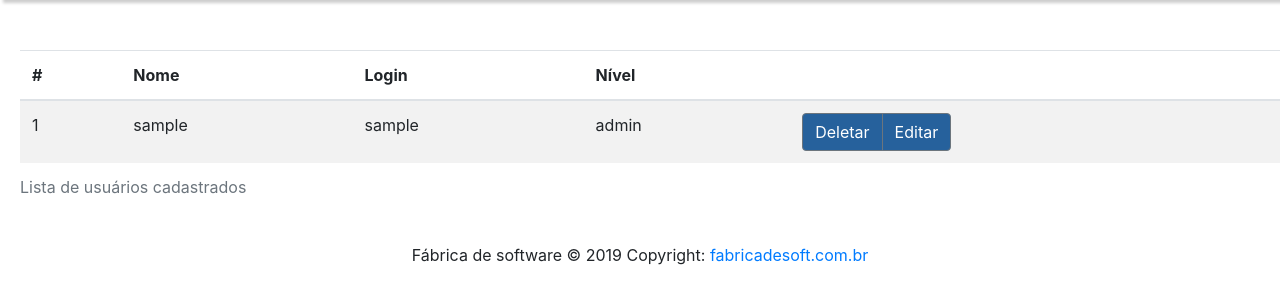
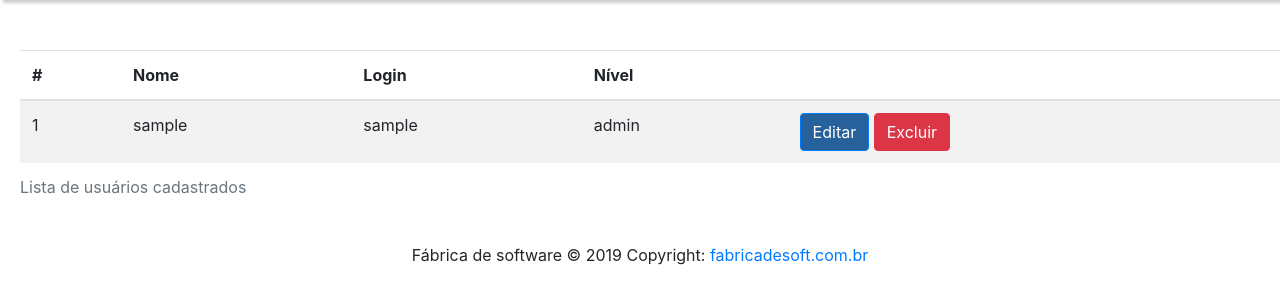
Before and after one commit to paulo280799/RegistraClinicPscicoWEB, a PHP site: page /TelaPesquisaUsuario.php in a window 1280 px wide. Shown: the part 72-376 px from the top of the page. Run offline with PHP 8.4, Linux system fonts and the light colour scheme; the visitor is signed in with stand-in values (Sample User, id 1).

Commit message:
Modal confirmar excluir

```diff
--- a/RegistraClinicPsico_WEB/telas/TelaPesquisaUsuario.php
+++ b/RegistraClinicPsico_WEB/telas/TelaPesquisaUsuario.php
@@ -1,5 +1,6 @@
 <!doctype html>
 <html lang="pt-br">
+
 <head>
 	<!-- Required meta tags -->
 	<meta charset="utf-8">
@@ -12,6 +13,7 @@
 
 	<title>Pesquisa Usuário!</title>
 </head>
+
 <body>
 	<?php include_once '../Util/NavBar.php'; ?>
 
@@ -32,21 +34,31 @@
 				<?php
 				require '../Banco/conexao.php';
 
-				$banco = new Banco("localhost","psico","root","");
+				$banco = new Banco("localhost", "psico", "root", "");
 
 				$banco->query("SELECT idUsuario, nomeUsuario, loginUsuario, tipoUsuario FROM usuario");
 
-				foreach ($banco->result() as $usuario): ?>
+				foreach ($banco->result() as $usuario) : ?>
 					<tr>
 						<td><?php echo $usuario['idUsuario']; ?></td>
 						<td><?php echo $usuario['nomeUsuario']; ?></td>
 						<td><?php echo $usuario['loginUsuario']; ?></td>
 						<td><?php echo $usuario['tipoUsuario']; ?></td>
 						<td>
-							<div class="btn-group" role="group" aria-label="Basic example">
-								<a href="../Usuario/DeletarUsuario.php?deletar=<?php echo $usuario['idUsuario']; ?>" class="btn btn-secondary" style="background-color: #26619c">Deletar</a>
-								<a href="TelaUsuario.php?editar=<?php echo $usuario['idUsuario']; ?>" class="btn btn-secondary" style="background-color: #26619c">Editar</a>
-							</div>
+							<a href="TelaUsuario.php?editar=<?php echo $usuario['idUsuario']; ?>" class="btn btn-primary" style="background-color: #26619c">Editar</a>
+							<button type="submit" class="btn btn-danger" data-toggle="modal" data-target="#excluir<?php echo $usuario['idUsuario']; ?>">Excluir</button>
+							<div class="modal fade" id="excluir<?php echo $usuario['idUsuario']; ?>" tabindex="-1" role="dialog" aria-labelledby="myModalLabel">
+								<div class="modal-dialog" role="document">
+									<div class="modal-content">
+										<div class="modal-body">
+											<p>Você realmente deseja excluir <strong><?php echo $usuario['nomeUsuario']; ?></strong>?
+										</div>
+										<div class="modal-footer">
+											<a href="../Usuario/DeletarUsuario.php?deletar=<?php echo $usuario['idUsuario']; ?>" class="btn btn-danger">Excluir</a>
+											<button type="button" class="btn btn-primary" data-dismiss="modal">Não</button>
+										</div>
+									</div>
+								</div>
 						</td>
 					</tr>
 				<?php endforeach; ?>
@@ -56,11 +68,14 @@
 	</div>
 
 	<?php include_once '../Util/Footer.php'; ?>
-
+	<script>
+		$('#myModal').modal('show')
+	</script>
 	<!-- Optional JavaScript -->
 	<!-- jQuery first, then Popper.js, then Bootstrap JS -->
 	<script src="https://code.jquery.com/jquery-3.3.1.slim.min.js" integrity="sha384-q8i/X+965DzO0rT7abK41JStQIAqVgRVzpbzo5smXKp4YfRvH+8abtTE1Pi6jizo" crossorigin="anonymous"></script>
 	<script src="https://cdnjs.cloudflare.com/ajax/libs/popper.js/1.14.7/umd/popper.min.js" integrity="sha384-UO2eT0CpHqdSJQ6hJty5KVphtPhzWj9WO1clHTMGa3JDZwrnQq4sF86dIHNDz0W1" crossorigin="anonymous"></script>
 	<script src="https://stackpath.bootstrapcdn.com/bootstrap/4.3.1/js/bootstrap.min.js" integrity="sha384-JjSmVgyd0p3pXB1rRibZUAYoIIy6OrQ6VrjIEaFf/nJGzIxFDsf4x0xIM+B07jRM" crossorigin="anonymous"></script>
 </body>
+
 </html>
```
